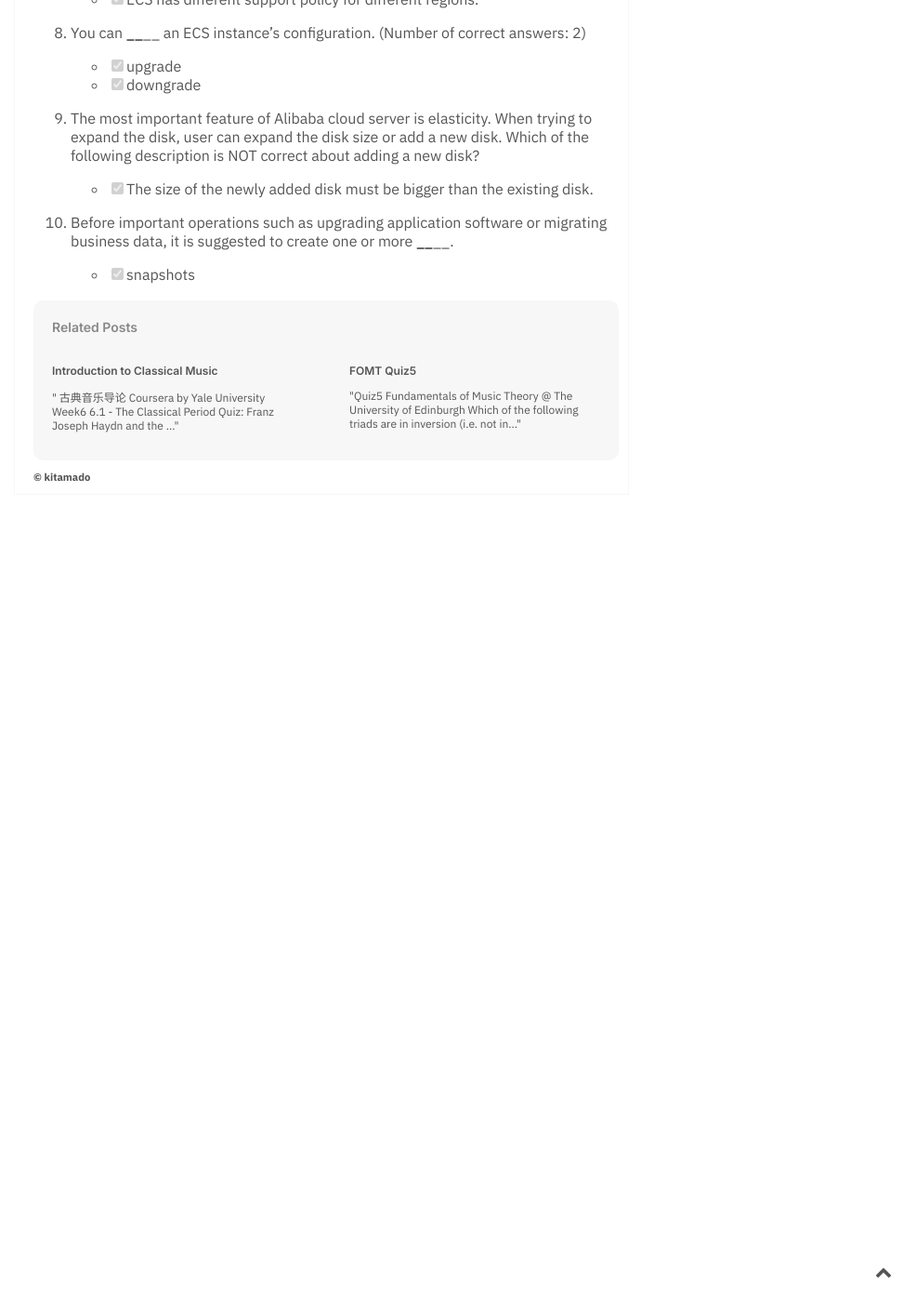
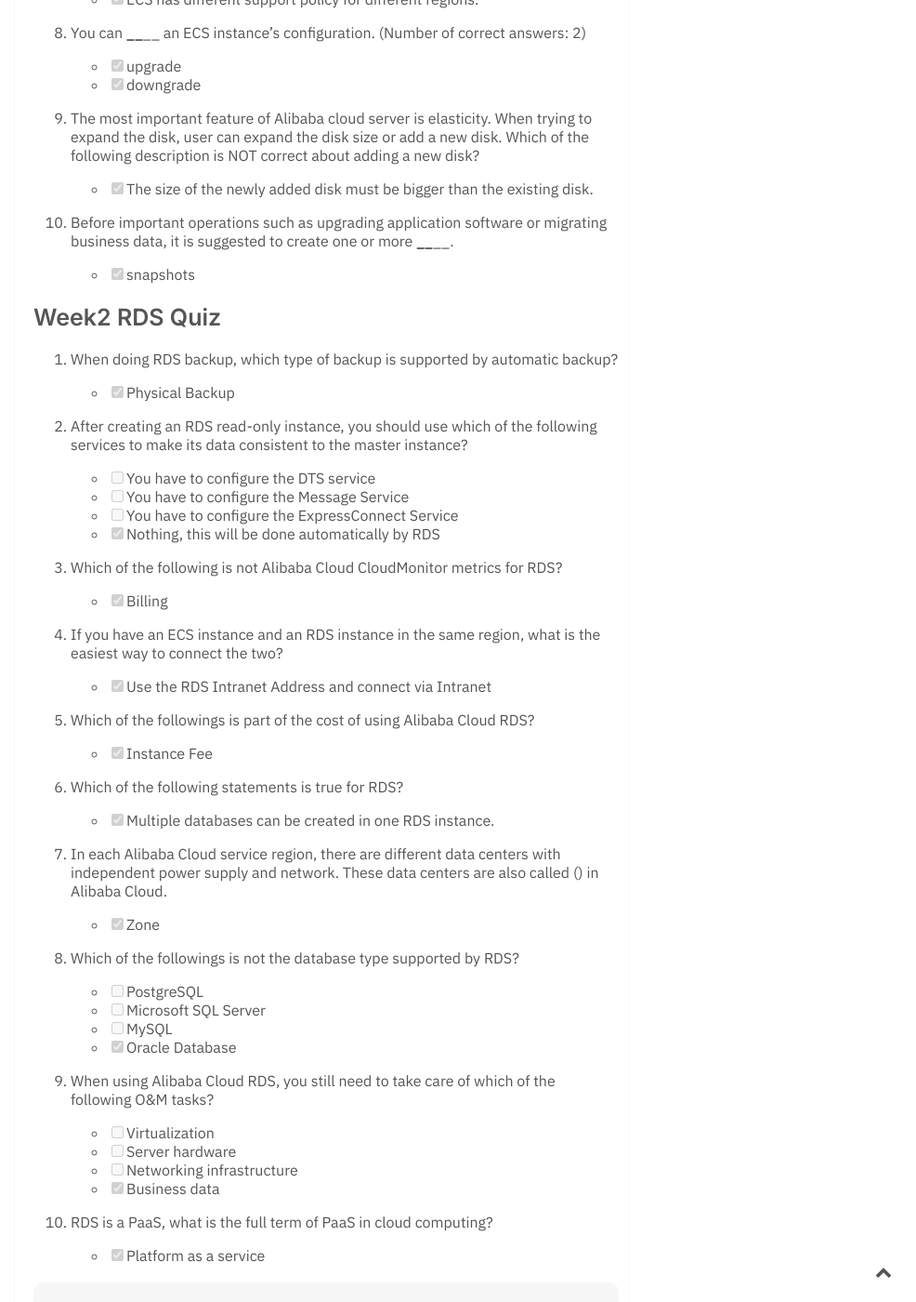
Before and after one commit to kitamado/kitamado.github.io, a Jekyll site: the page built from _posts/2021-06-14-Cloud-Computing-Fundamentals-on-Alibaba-Cloud.md, in a window 1280 px wide and 1400 px high, scrolled down 1081 px. Shown: the whole window at 93% size, without its empty margins (294-1280 px from the left). Built offline with Jekyll 4.4.1, drawn with Linux system fonts in a browser that asks for light colours; before the commit the page ends 1613 px from its top, so only the background shows below that.

Commit message:
ACA week2

```diff
--- a/_posts/2021-06-14-Cloud-Computing-Fundamentals-on-Alibaba-Cloud.md
+++ b/_posts/2021-06-14-Cloud-Computing-Fundamentals-on-Alibaba-Cloud.md
@@ -42,3 +42,54 @@ status: ongoing
 10. Before important operations such as upgrading application software or migrating business data, it is suggested to create one or more ________.
 
     - [x] snapshots
+
+## Week2 RDS Quiz
+
+1. When doing RDS backup, which type of backup is supported by automatic backup?
+
+    - [x] Physical Backup
+
+2. After creating an RDS read-only instance, you should use which of the following services to make its data consistent to the master instance?
+
+    - [ ] You have to configure the DTS service
+    - [ ] You have to configure the Message Service
+    - [ ] You have to configure the ExpressConnect Service
+    - [x] Nothing, this will be done automatically by RDS
+
+3. Which of the following is not Alibaba Cloud CloudMonitor metrics for RDS?
+
+    - [x] Billing
+
+4. If you have an ECS instance and an RDS instance in the same region, what is the easiest way to connect the two?
+
+    - [x] Use the RDS Intranet Address and connect via Intranet
+
+5. Which of the followings is part of the cost of using Alibaba Cloud RDS?
+
+    - [x] Instance Fee
+
+6. Which of the following statements is true for RDS?
+
+    - [x] Multiple databases can be created in one RDS instance.
+
+7. In each Alibaba Cloud service region, there are different data centers with independent power supply and network. These data centers are also called () in Alibaba Cloud.
+
+    - [x] Zone
+
+8. Which of the followings is not the database type supported by RDS?
+
+    - [ ] PostgreSQL
+    - [ ] Microsoft SQL Server
+    - [ ] MySQL
+    - [x] Oracle Database
+
+7. When using Alibaba Cloud RDS, you still need to take care of which of the following O&M tasks?
+
+    - [ ] Virtualization
+    - [ ] Server hardware
+    - [ ] Networking infrastructure
+    - [x] Business data
+
+8.  RDS is a PaaS, what is the full term of PaaS in cloud computing?
+
+    - [x] Platform as a service
```
